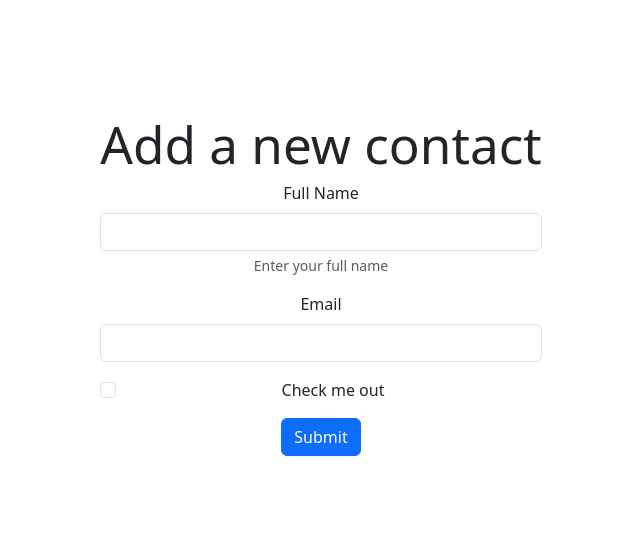
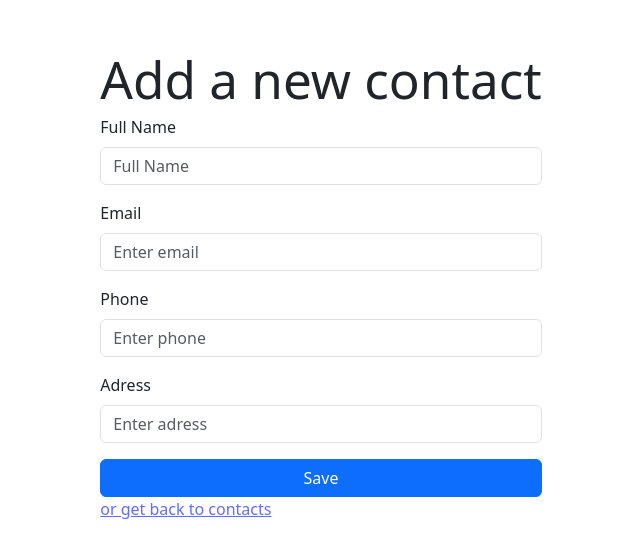
Before and after one commit to danilopgon/contact-list-react, a React (Vite) app: page /add in a window 1280 px wide. Shown: the part 114-672 px from the top of the page, without its empty margins (319-959 px from the left). Built offline with nearby package versions, Linux system fonts and the light colour scheme.

Commit message:
form en proceso

```diff
--- a/src/pages/AddContact.jsx
+++ b/src/pages/AddContact.jsx
@@ -1,23 +1,33 @@
 const AddContact = () => {
   return (
     <div>
-      <h1>Add a new contact</h1>
+      <h1 className="">Add a new contact</h1>
 
       <form>
         <div className="mb-3">
-          <label htmlFor="exampleInputFullName" className="form-label">Full Name</label>
-          <input type="text" className="form-control" id="exampleInputFullName" aria-describedby="fullNameHelp" />
-          <div id="fullNameHelp" className="form-text">Enter your full name</div>
+          <label htmlFor="exampleInputFullName" className="form-label d-flex justify-content-start">Full Name</label>
+          <input type="text" className="form-control" id="exampleInputFullName" aria-describedby="fullNameHelp" placeholder="Full Name" />
         </div>
+
         <div className="mb-3">
-          <label htmlFor="exampleInputEmail" className="form-label">Email</label>
-          <input type="email" className="form-control" id="exampleInputEmail" />
+          <label htmlFor="exampleInputEmail" className="form-label d-flex justify-content-start">Email</label>
+          <input type="text" className="form-control" id="exampleInputEmail" aria-describedby="emailHelp" placeholder="Enter email" />
         </div>
-        <div className="mb-3 form-check">
-          <input type="checkbox" className="form-check-input" id="exampleCheck1" />
-          <label className="form-check-label" htmlFor="exampleCheck1">Check me out</label>
+
+        <div className="mb-3">
+          <label htmlFor="exampleInputPhone" className="form-label d-flex justify-content-start">Phone</label>
+          <input type="text" className="form-control" id="exampleInputPhone" aria-describedby="phoneHelp" placeholder="Enter phone" />
         </div>
-        <button type="submit" className="btn btn-primary">Submit</button>
+
+        <div className="mb-3">
+          <label htmlFor="exampleInputAdress" className="form-label d-flex justify-content-start">Adress</label>
+          <input type="text" className="form-control" id="exampleInputAdress" aria-describedby="adressHelp" placeholder="Enter adress" />
+        </div>
+
+        <button type="submit" className="btn btn-primary container-fluid">Save</button>
+        <div className="d-flex justify-content-start">
+          <a href="#" style={{textDecoration: 'underline'}}>or get back to contacts</a>
+        </div>
       </form>
     </div>
   );
--- a/src/pages/Home.jsx
+++ b/src/pages/Home.jsx
@@ -1,4 +1,5 @@
 import useAppContext from "../context/AppContext";
+
 
 import ContactCard from "../components/ContactCard";
 
@@ -8,6 +9,7 @@ const Home = () => {
   return (
     <div className="card">
       <ContactCard />
+
     </div>
   );
 };
```
